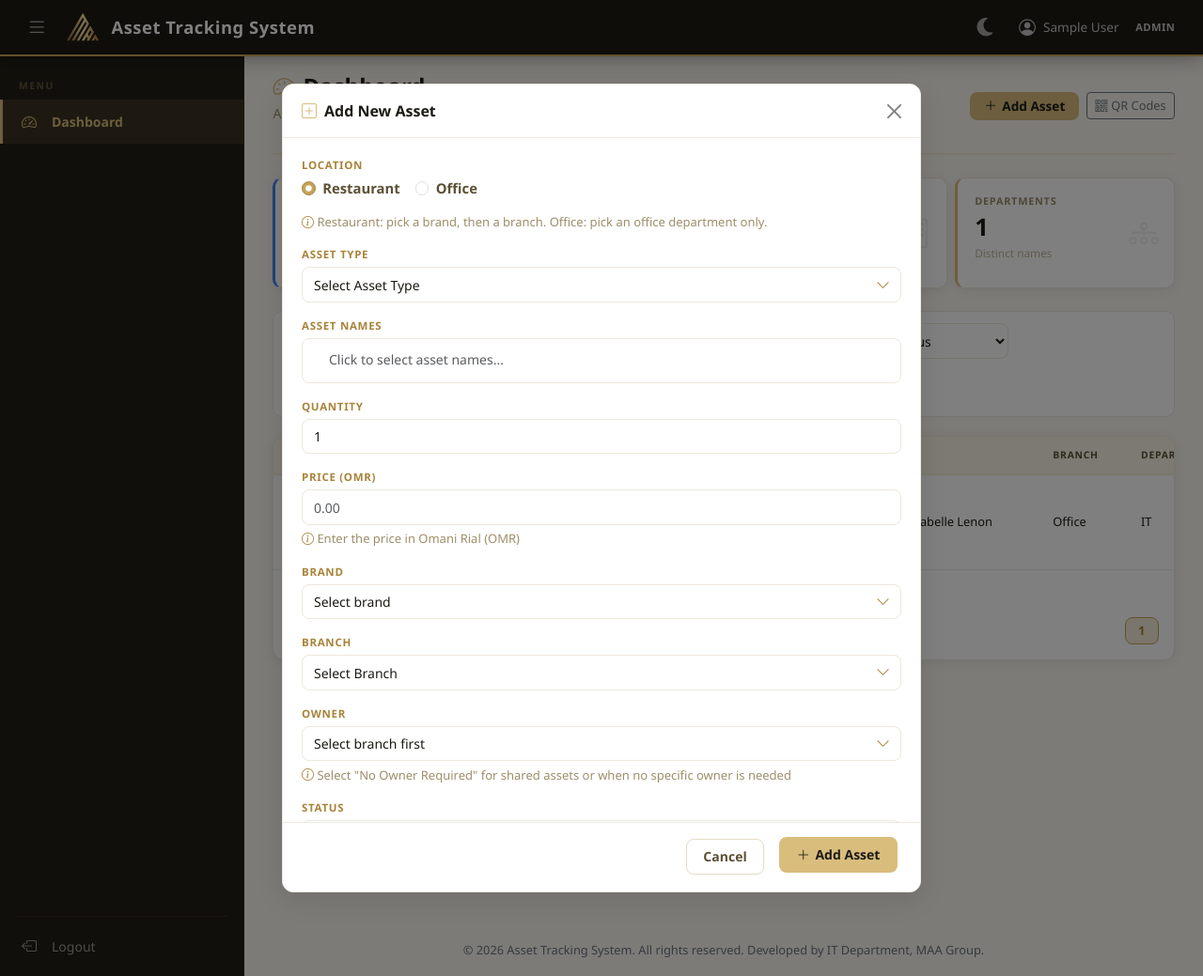
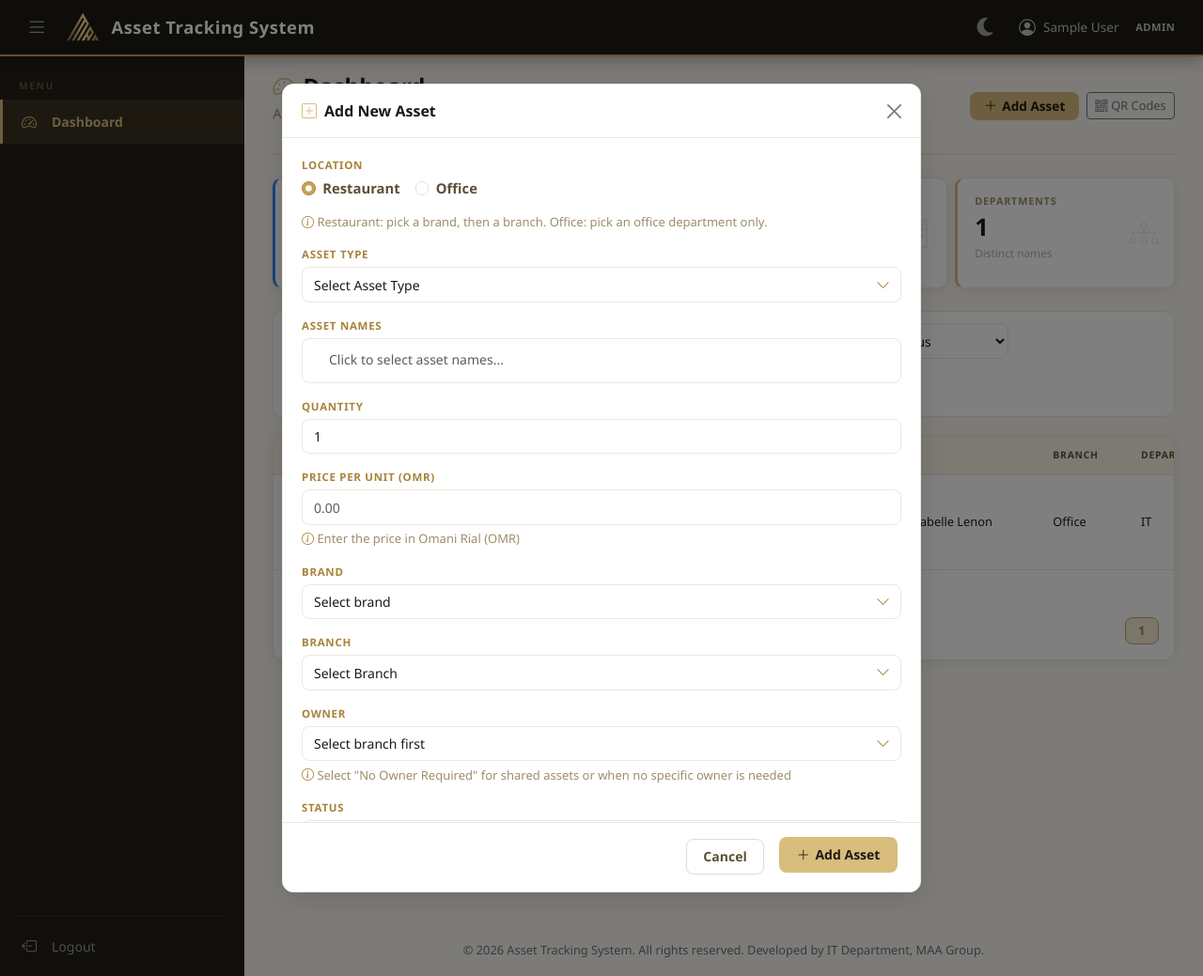
Before and after one commit to Jaypeeeee6/Asset-Tracking-System, a Flask app: page /assets/dashboard in a window 1280 px wide, after a click on "Add Asset". Shown: the whole page at 94% size. Run offline with Flask 3, Linux system fonts and the light colour scheme; the visitor is signed in with stand-in values (Sample User, id 1); data comes from the database, SQL or seed files in the repository; both versions use the stored data as it was after the commit; some libraries are stand-ins or nearby versions.

Commit message:
Edit label of Price when adding new asset

```diff
--- a/templates/index.html
+++ b/templates/index.html
@@ -1013,7 +1013,7 @@
                 <input type="number" class="form-control" id="quantity" name="quantity" min="1" value="1" required>
             </div>
             <div class="mb-3">
-                <label for="price" class="form-label">Price (OMR)</label>
+                <label for="price" class="form-label">Price per Unit (OMR)</label>
                 <input type="number" class="form-control" id="price" name="price" min="0" step="0.01" placeholder="0.00" required>
                 <div class="form-text">
                     <i class="bi bi-info-circle" aria-hidden="true"></i> Enter the price in Omani Rial (OMR)
@@ -1114,7 +1114,7 @@
                 <input type="number" class="form-control" id="edit_quantity" name="quantity" min="1" value="1" required>
             </div>
             <div class="mb-3">
-                <label for="edit_price" class="form-label">Price (OMR)</label>
+                <label for="edit_price" class="form-label">Price per Unit (OMR)</label>
                 <input type="number" class="form-control" id="edit_price" name="price" min="0" step="0.01" placeholder="0.00" required>
                 <div class="form-text">
                     <i class="bi bi-info-circle" aria-hidden="true"></i> Enter the price in Omani Rial (OMR)
```
Also changed, not shown: production_assets.db.
